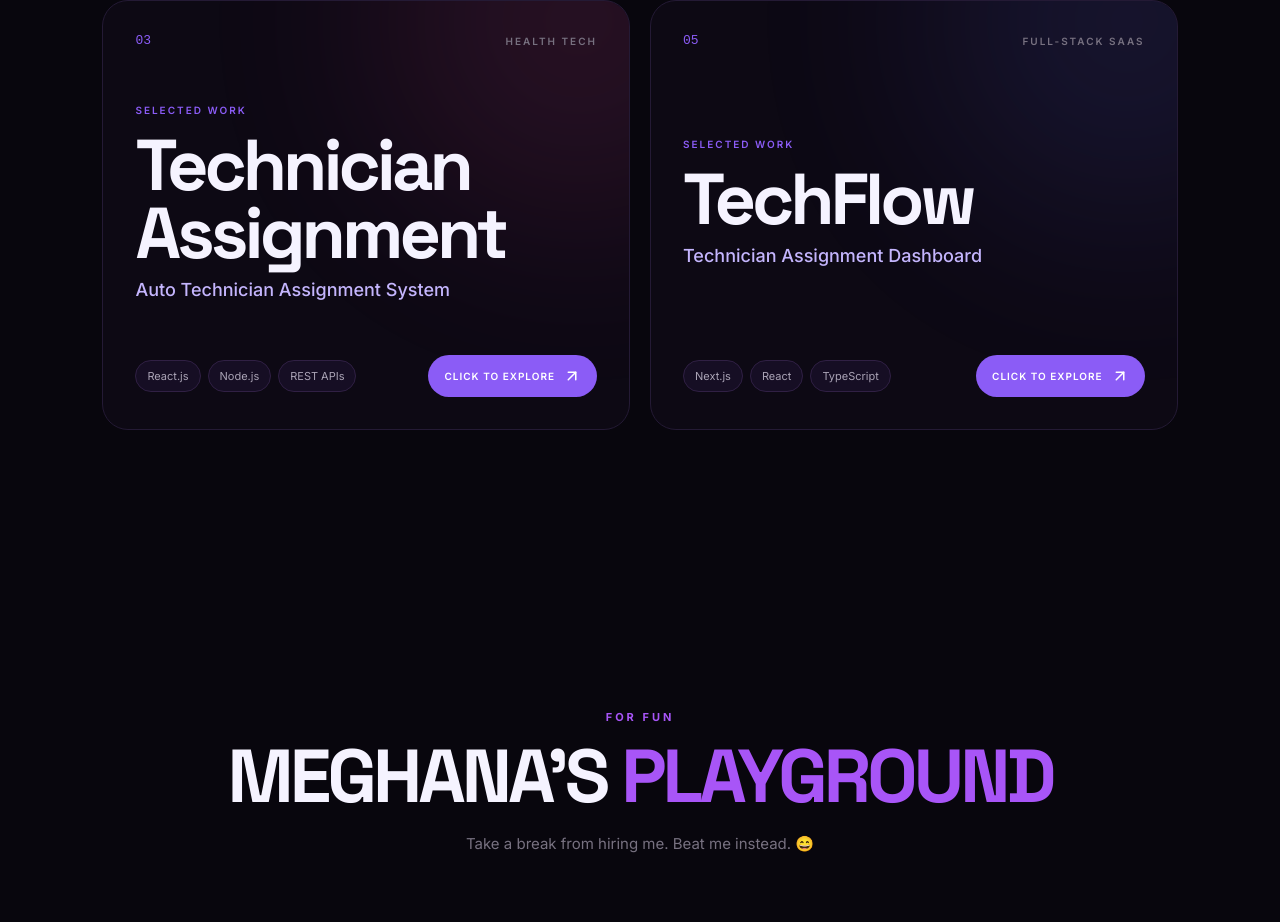
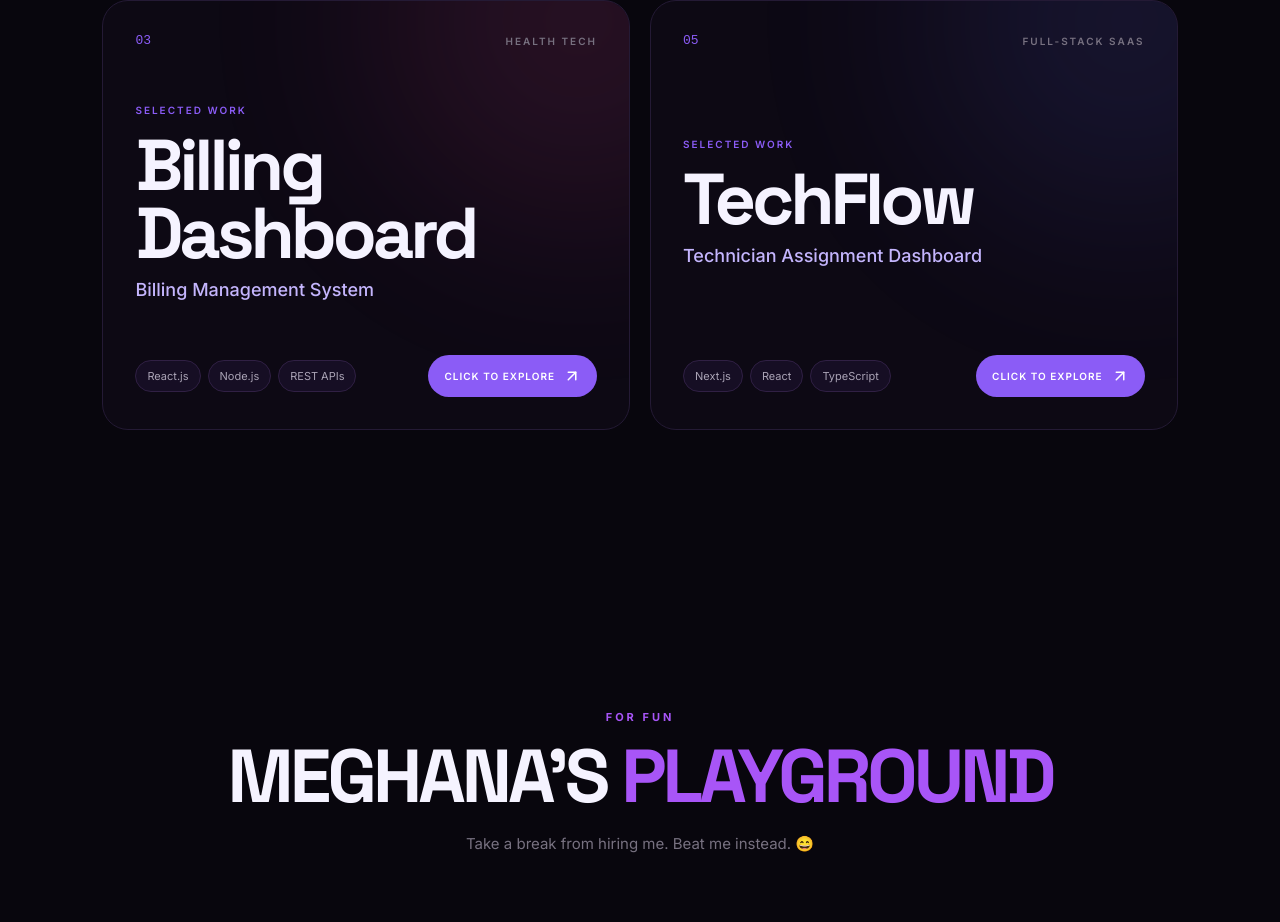
Before and after one commit to Meghanacodes/meghana-portfolio, a React (Vite) app: page / in a window 1280 px wide. Shown: the part 5398-6320 px from the top of the page. Built offline with nearby package versions, Linux system fonts and the light colour scheme.

Commit message:
project name  change

```diff
--- a/src/components/Projects.jsx
+++ b/src/components/Projects.jsx
@@ -43,10 +43,10 @@ const projects = [
   {
     number: "03",
     category: "HEALTH TECH",
-    title: "Technician Assignment",
-    subtitle: "Auto Technician Assignment System",
+    title: "Billing Dashboard",
+    subtitle: "Billing Management System",
     description:
-      "Developed and integrated an Auto Technician Assignment System and improved the Doctor Visit Workflow.",
+      "Developed and integrated a comprehensive billing management system with real-time reporting and analytics.",
     details:
       "Built and optimized REST APIs, improving query handling and restructuring backend logic for better performance.",
     technologies: [
```
